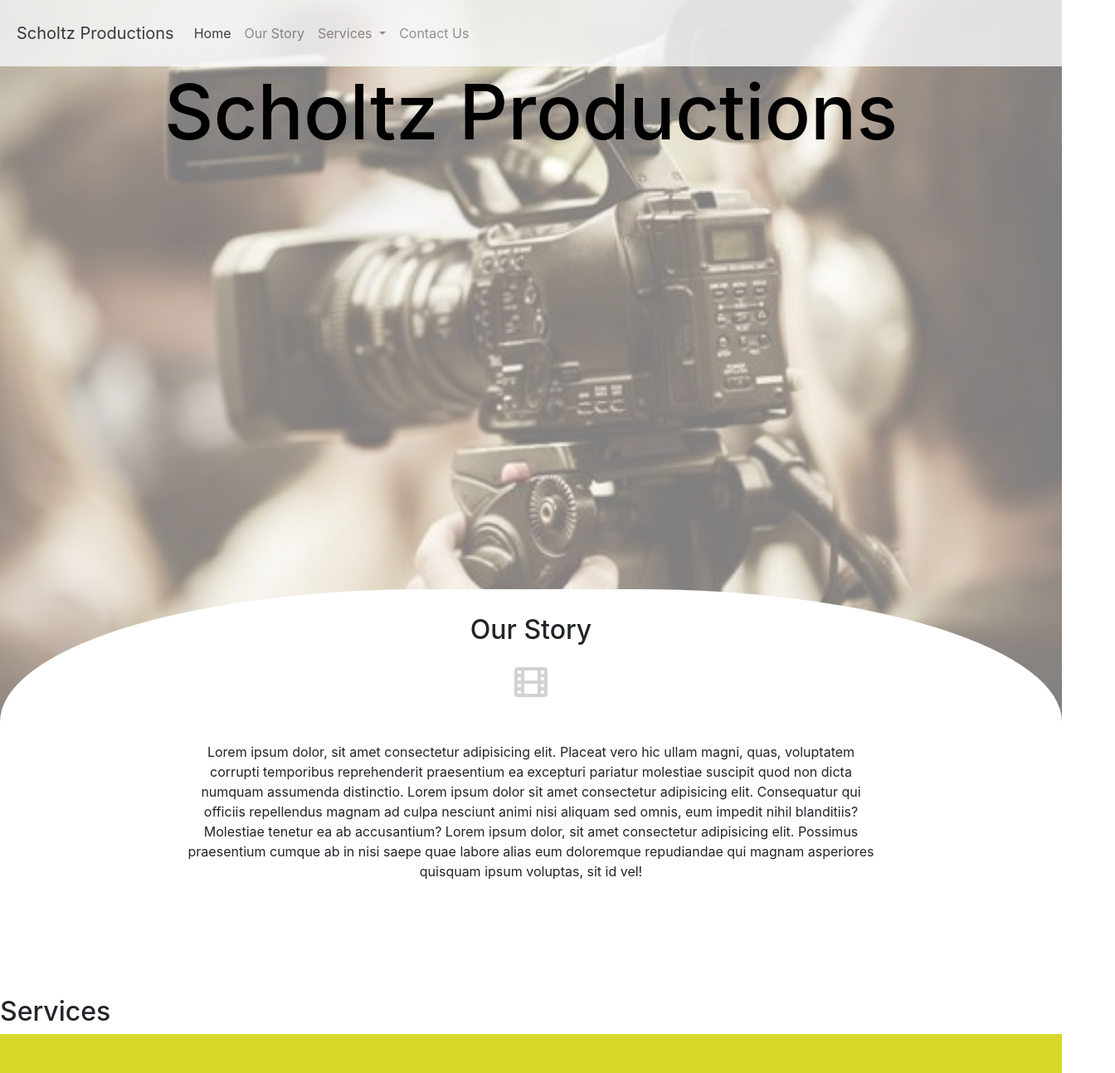
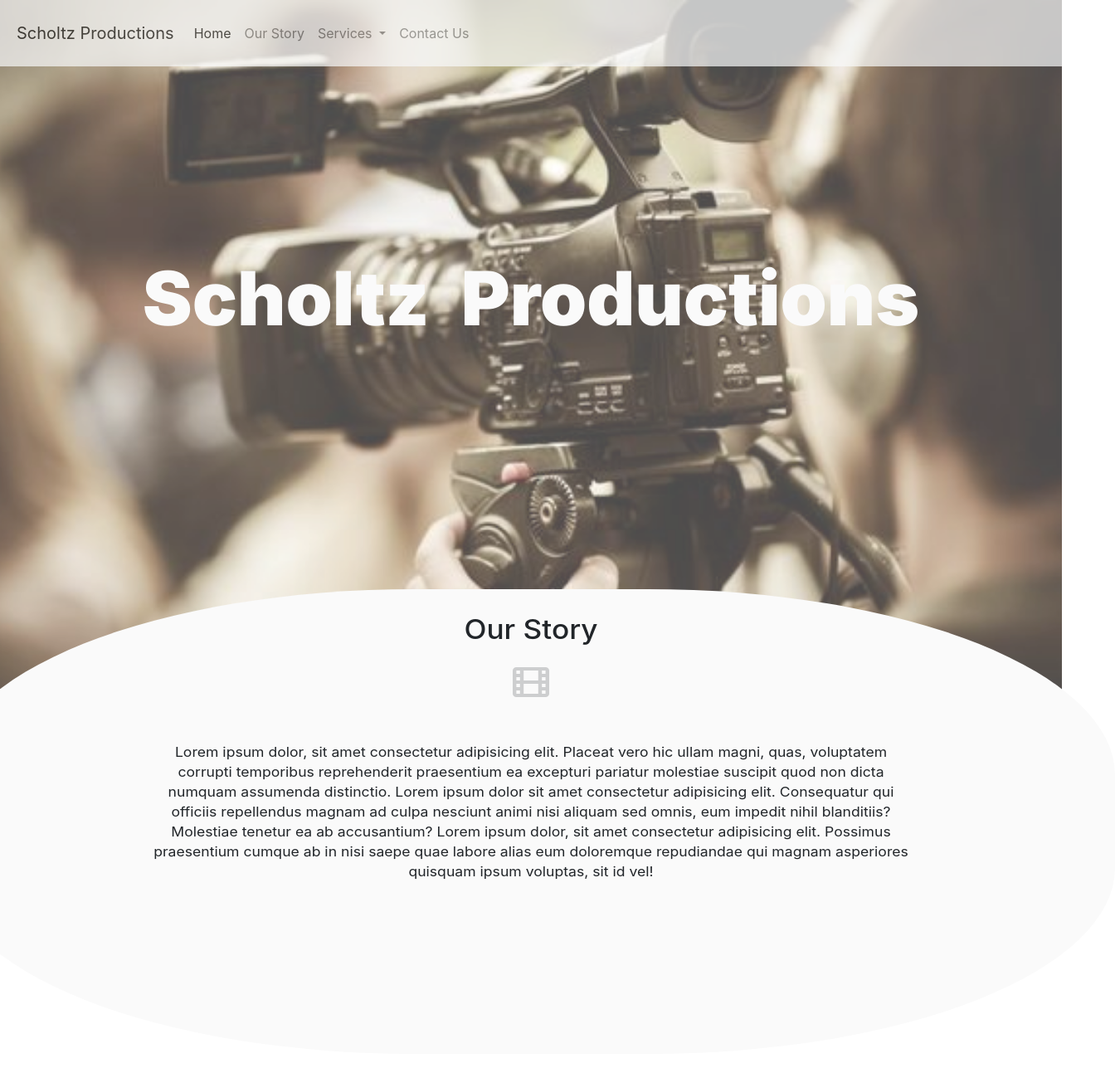
Before and after one commit to Liv4-code/scholtz-productions, a plain HTML site: page index.html in a window 1280 px wide. Shown: the top 1293 px of the page at 83% size, 1344 px wide, since content can reach past the window. Drawn offline with nearby package versions, Linux system fonts and the light colour scheme; a web font is replaced by a local one.

Commit message:
Changed home heading font.

```diff
--- a/index.html
+++ b/index.html
@@ -11,6 +11,12 @@
             href="https://stackpath.bootstrapcdn.com/bootstrap/4.3.1/css/bootstrap.min.css"
             integrity="sha384-ggOyR0iXCbMQv3Xipma34MD+dH/1fQ784/j6cY/iJTQUOhcWr7x9JvoRxT2MZw1T"
             crossorigin="anonymous"
+        />
+        <link rel="preconnect" href="https://fonts.googleapis.com" />
+        <link rel="preconnect" href="https://fonts.gstatic.com" crossorigin />
+        <link
+            href="https://fonts.googleapis.com/css2?family=Inter:wght@900&family=Zen+Kaku+Gothic+Antique:wght@500;900&display=swap"
+            rel="stylesheet"
         />
         <title>Scholtz Productions</title>
     </head>
--- a/styles.scss
+++ b/styles.scss
@@ -1,7 +1,7 @@
 // Variables
 
-$light: white;
-$dark: rgb(75, 75, 75);
+$light: rgb(250, 250, 250);
+$dark: rgb(47, 47, 47);
 $yellow: rgb(216, 216, 42);
 
 body {
@@ -11,19 +11,27 @@ body {
     font-family: "Nunito", sans-serif;
 }
 
+// Create an after pseudo element that adds a dark layer over image background
+
 .home {
     position: relative;
     height: 100vh;
     .navbar {
         padding: 20px;
-        opacity: 80%;
+        opacity: 70%;
     }
     .home__heading {
+        margin: 0;
+        display: flex;
+        justify-content: center;
+        align-items: center;
         position: relative;
+        height: 70%;
         text-align: center;
-        font-size: 92px;
-        color: black;
-        opacity: 100%;
+        font-family: "Inter", sans-serif;
+        font-size: 90px;
+        word-spacing: 20px;
+        color: $light;
     }
 }
 
@@ -38,16 +46,17 @@ body {
     left: 0;
     bottom: 0;
     right: 0;
-    opacity: 50%;
+    opacity: 70%;
 }
 
 .about-section {
     text-align: center;
     position: relative;
     top: -90px;
-    height: 50vh;
+    height: 70vh;
     background-color: $light;
-    border-radius: 40% 40% 0 0;
+    border-radius: 40% 40% 40% 40%;
+    transform: scaleX(1.1);
     h2 {
         padding: 30px 0 10px 0;
         .underline {
```
Also changed, not shown: styles.css.
